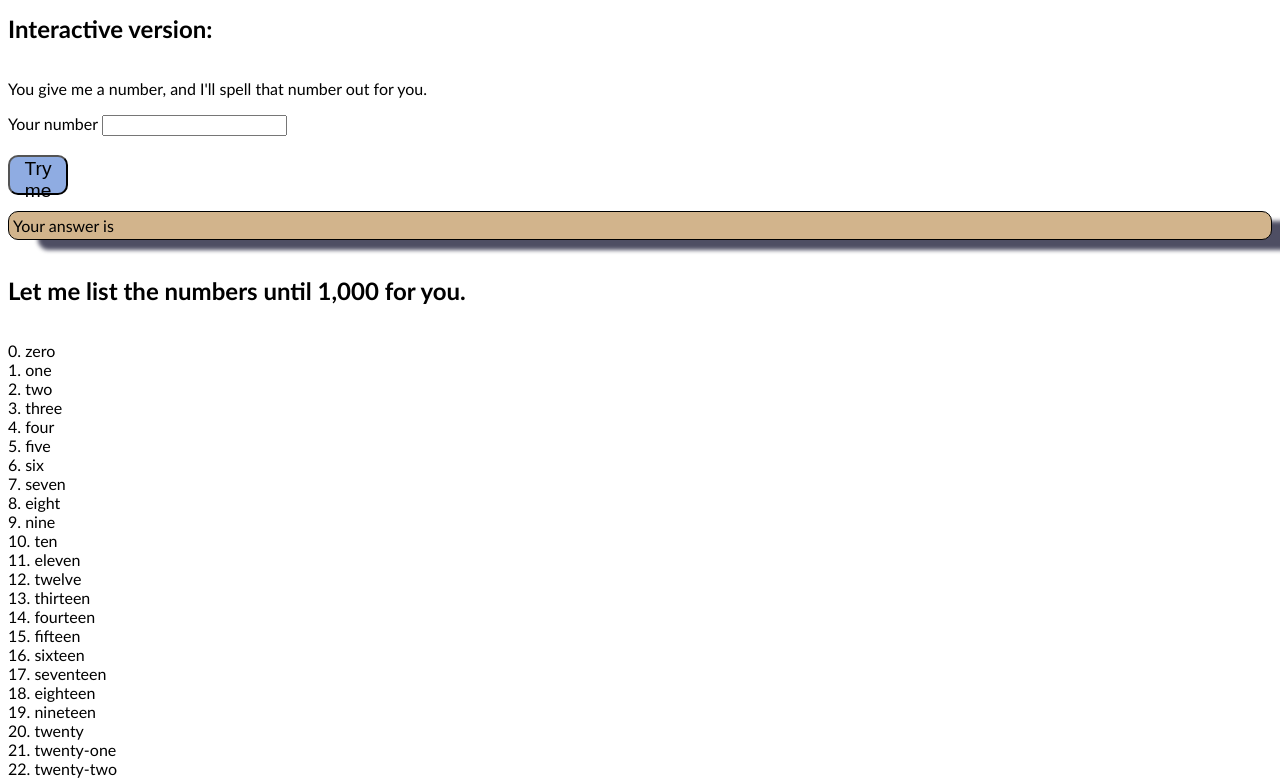
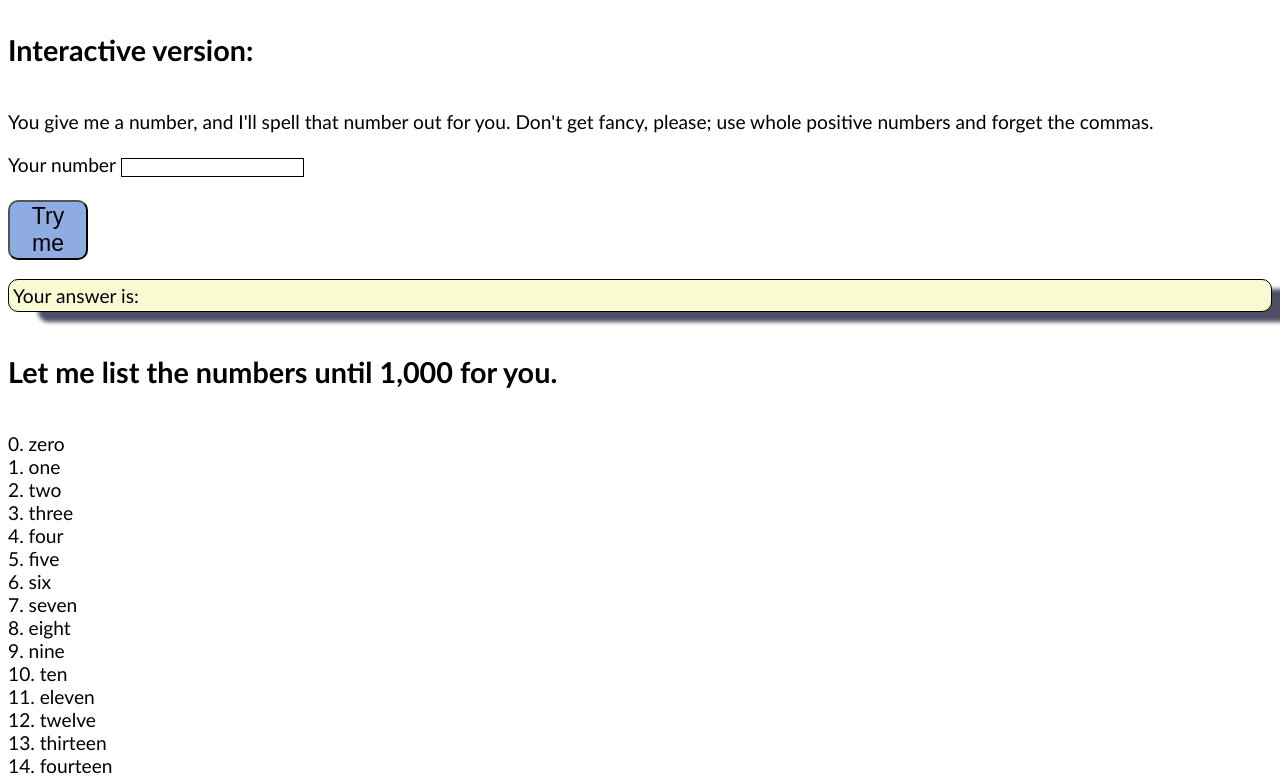
Before and after one commit to knmarvel/numbersToWords, a plain HTML site: page index.html in a window 1280 px wide. Shown: the part 96-876 px from the top of the page. Drawn offline with Linux system fonts and the light colour scheme.

Commit message:
fixed some css

```diff
--- a/css/css.css
+++ b/css/css.css
@@ -1,5 +1,6 @@
 body  {
     font-family: 'Gill Sans', 'Gill Sans MT', Calibri, 'Trebuchet MS', sans-serif;
+    font-size: larger;
     display: flex;
     flex-direction: column;
     align-content: left;
@@ -8,16 +9,20 @@ body  {
 
 button  {
     background-color: rgb(143, 172, 226);
-    width: 60px;
-    height: 40px;
+    width: 80px;
+    height: 60px;
     font-style: bold;
     font-size: larger;
     border-radius: 10px;
 
 }
 
+input{
+    border: .5px solid black;
+}
+
 #answerbox {
-    background-color: tan;
+    background-color: lightgoldenrodyellow;
     border: .5px solid black;
     border-radius: 10px;
     filter: drop-shadow(30px 10px 2px #4e4e63);
--- a/index.html
+++ b/index.html
@@ -11,7 +11,7 @@
             <h1>Numbers to Words</h1>
         </header>
         <h2>Interactive version:</h2>
-        <p>You give me a number, and I'll spell that number out for you.</p>
+        <p>You give me a number, and I'll spell that number out for you. Don't get fancy, please; use whole positive numbers and forget the commas. </p>
 
 <form id="form1" action="/action_page.php">
   Your number <input type="number" id="urCard"><br><br>
@@ -19,7 +19,7 @@
 
 <button onclick="getUrCard()">Try me</button>
 
-<p id = "answerbox">Your answer is <span id="answer"></span></p>
+<p id = "answerbox">Your answer is: <span id="answer"></span></p>
 
 <h2>Let me list the numbers until 1,000 for you.</h2>
 
```
